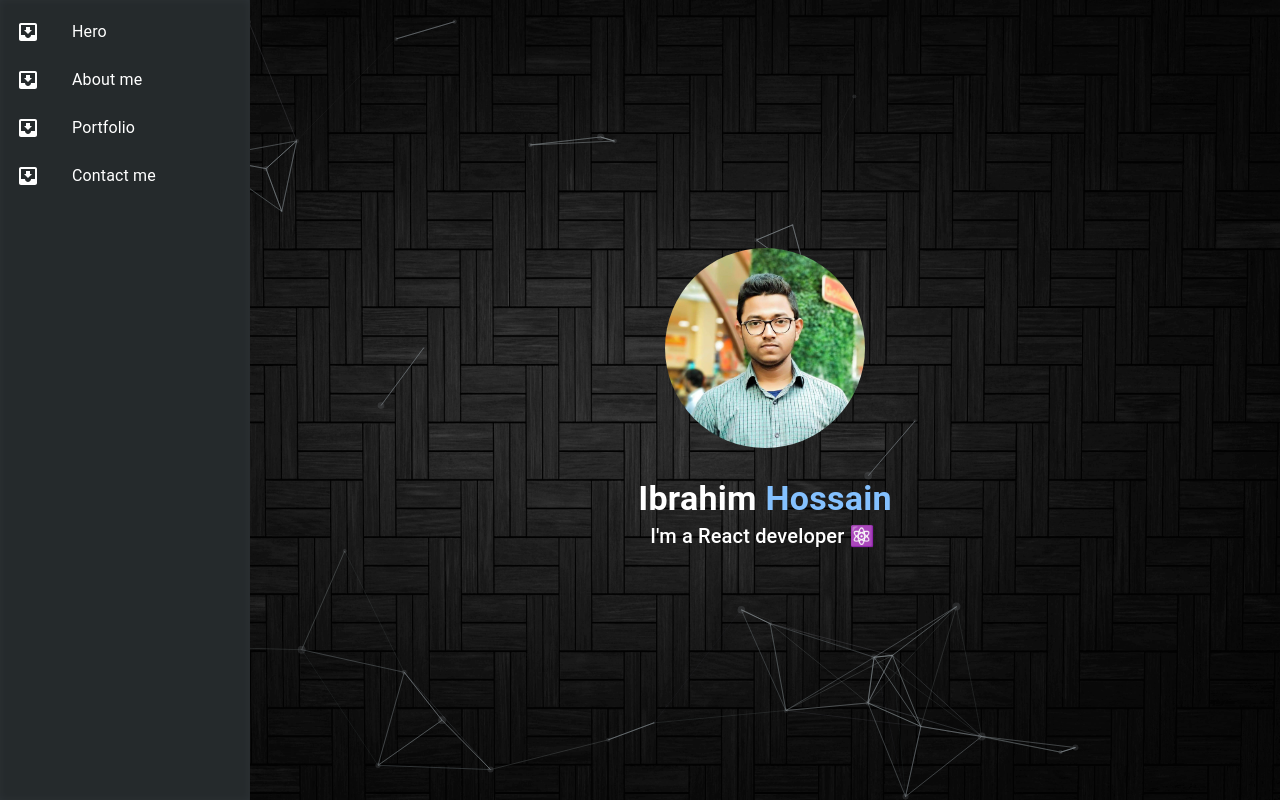
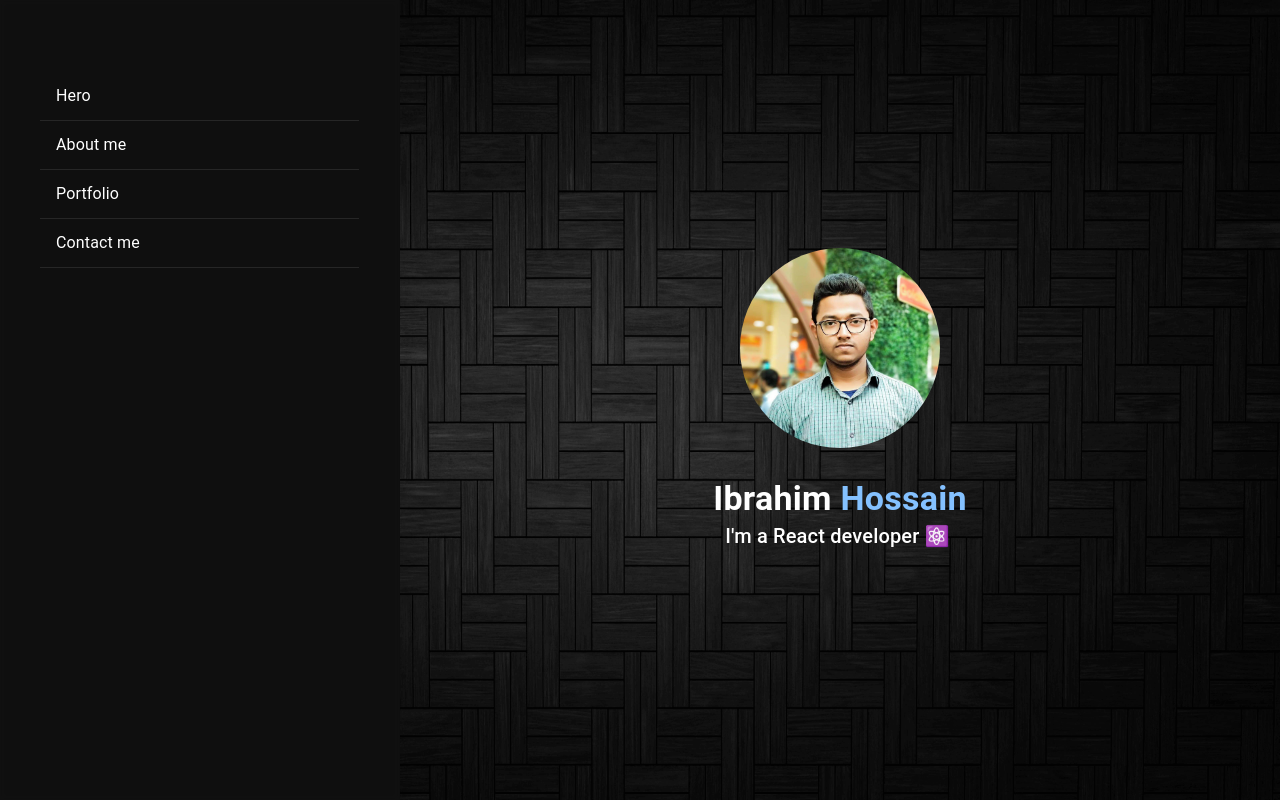
Before and after one commit to mdibuhossain/Portfolio_main, a React (Create React App) app: page / in a window 1280 px wide. Built offline with nearby package versions, Linux system fonts and the light colour scheme.

Commit message:
nav draw design updated

```diff
--- a/src/Pages/Hero.js
+++ b/src/Pages/Hero.js
@@ -22,13 +22,22 @@ const useStyle = makeStyles((theme) => createStyles({
     },
     heroContainer: {
         background: `url(${bg}) center center / cover fixed`,
+        // background: `url(${`https://arlo-static-demo.netlify.app/static/40a019176f85445c7910d98269bfbd0b/f3a00/bg-image-02.webp`}) center center / cover fixed`,
         height: '100%',
         width: '100%',
         display: 'flex',
         justifyContent: 'center',
         alignItems: 'center',
         position: 'relative',
-        overflow: 'hidden'
+        overflow: 'hidden',
+        '&::before': {
+            content: '',
+            position: 'absolute',
+            zIndex: '1000',
+            height: '100vh',
+            width: '100vw',
+            backgroundColor: 'red'
+        }
     }
 }));
 
@@ -37,9 +46,9 @@ const Hero = () => {
     return (
         <Box id="top" className={heroContainer}>
             <PageTitle title="Home" />
-            <Parallax>
+            {/* <Parallax>
                 <Particle />
-            </Parallax>
+            </Parallax> */}
             <Box sx={{ textAlign: 'center', position: 'relative', zIndex: '1000' }}>
                 <Zoom in='true'>
                     <Box className={imgContainer}>
@@ -52,7 +61,7 @@ const Hero = () => {
                 <Typography variant="h6" sx={{ fontWeight: 500, color: 'white' }}>
                     I'm a {' '}
                     <Typical
-                        steps={['Web developer', 2000, 'React developer ⚛️', 1000]}
+                        steps={['Web developer', 2000, 'React developer ⚛️', 800]}
                         loop={Infinity}
                         wrapper="span"
                     />
--- a/src/components/NavDrawer.js
+++ b/src/components/NavDrawer.js
@@ -16,15 +16,25 @@ import {
 } from "react-router-dom";
 import { createStyles, makeStyles } from '@mui/styles';
 import { NavHashLink as Link } from 'react-router-hash-link';
+import { Divider } from '@mui/material';
 
 
-const drawerWidth = 250;
+const drawerWidth = 400;
 
 const useStyle = makeStyles((theme) => createStyles({
     menuIcon: {
         color: 'white'
     }
 }));
+
+const linkStyle = {
+    display: 'flex',
+    alignItems: 'center',
+    justifyContent: 'center',
+    textDecoration: 'none',
+    color: 'inherit',
+    borderBottom: '0.75px solid rgba(200, 200, 200, 0.125)'
+}
 
 export default function NavDrawer() {
     const [mobileOpen, setMobileOpen] = React.useState(false);
@@ -33,55 +43,40 @@ export default function NavDrawer() {
         setMobileOpen(!mobileOpen);
     };
 
-    const { menuIcon } = useStyle();
+    // const { menuIcon } = useStyle();
     const drawer = (
         <div >
-            {/* <Toolbar /> */}
+            <Toolbar />
             {/* <Divider /> */}
             <List>
                 <Link smooth={true}
                     to='top'
-                    style={{ display: 'flex', alignItems: 'center', justifyContent: 'center', textDecoration: 'none', color: 'inherit' }}
+                    style={linkStyle}
                 >
                     <ListItem button>
-                        <ListItemIcon>
-                            <InboxIcon className={menuIcon} />
-                        </ListItemIcon>
                         <ListItemText primary="Hero" />
                     </ListItem>
                 </Link>
                 <Link smooth={true}
                     to='about'
-                    style={{ display: 'flex', alignItems: 'center', justifyContent: 'center', textDecoration: 'none', color: 'inherit' }}
+                    style={linkStyle}
                 >
                     <ListItem button>
-                        <ListItemIcon>
-                            <InboxIcon className={menuIcon} />
-                        </ListItemIcon>
                         <ListItemText primary="About me" />
                     </ListItem>
                 </Link>
-                <Link smooth={true} to='portfolio' style={{ display: 'flex', alignItems: 'center', justifyContent: 'center', textDecoration: 'none', color: 'inherit' }}>
+                <Link smooth={true} to='portfolio' style={linkStyle}>
                     <ListItem button>
-                        <ListItemIcon>
-                            <InboxIcon className={menuIcon} />
-                        </ListItemIcon>
                         <ListItemText primary="Portfolio" />
                     </ListItem>
                 </Link>
-                {/* <Link smooth={true} to='blogs' style={{ display: 'flex', alignItems: 'center', justifyContent: 'center', textDecoration: 'none', color: 'inherit' }}>
+                {/* <Link smooth={true} to='blogs' style={linkStyle}>
                     <ListItem button>
-                        <ListItemIcon>
-                            <InboxIcon className={menuIcon} />
-                        </ListItemIcon>
                         <ListItemText primary="Blogs" />
                     </ListItem>
                 </Link> */}
-                <Link smooth={true} to='contact' style={{ display: 'flex', alignItems: 'center', justifyContent: 'center', textDecoration: 'none', color: 'inherit' }}>
+                <Link smooth={true} to='contact' style={linkStyle}>
                     <ListItem button>
-                        <ListItemIcon>
-                            <InboxIcon className={menuIcon} />
-                        </ListItemIcon>
                         <ListItemText primary="Contact me" />
                     </ListItem>
                 </Link>
@@ -127,9 +122,8 @@ export default function NavDrawer() {
                     PaperProps={{
                         sx: {
                             position: 'relative',
-                            // backgroundColor: 'rgb(17, 17, 17)',
-                            backgroundColor: 'rgb(44, 50, 53)',
-                            opacity: '1',
+                            backgroundColor: 'rgb(17, 17, 17)',
+                            px: 5,
                             // color: 'white'
                         }
                     }}
@@ -138,17 +132,16 @@ export default function NavDrawer() {
                         '& .MuiDrawer-paper': { boxSizing: 'border-box', width: drawerWidth },
                     }}
                 >
-                    <div style={{ position: 'absolute', top: '0', left: '0', right: '0', bottom: '0', backgroundColor: 'rgba(10, 10, 10,0.2)', filter: 'blur(3px)', zIndex: '-1' }}></div>
+                    <div style={{ position: 'absolute', top: '0', left: '0', right: '0', bottom: '0', backgroundColor: 'rgba(17, 17, 17, 1)', filter: 'blur(3px)', zIndex: '-1' }}></div>
                     {drawer}
                 </Drawer>
                 <Drawer
                     variant="permanent"
                     PaperProps={{
                         sx: {
-                            // position: 'relative',
-                            // backgroundColor: 'black',
-                            backgroundColor: 'rgb(44, 50, 53)',
+                            backgroundColor: 'rgba(17, 17, 17, 1)',
                             opacity: '1',
+                            px: 5,
                             color: 'white'
                         }
                     }}
```
